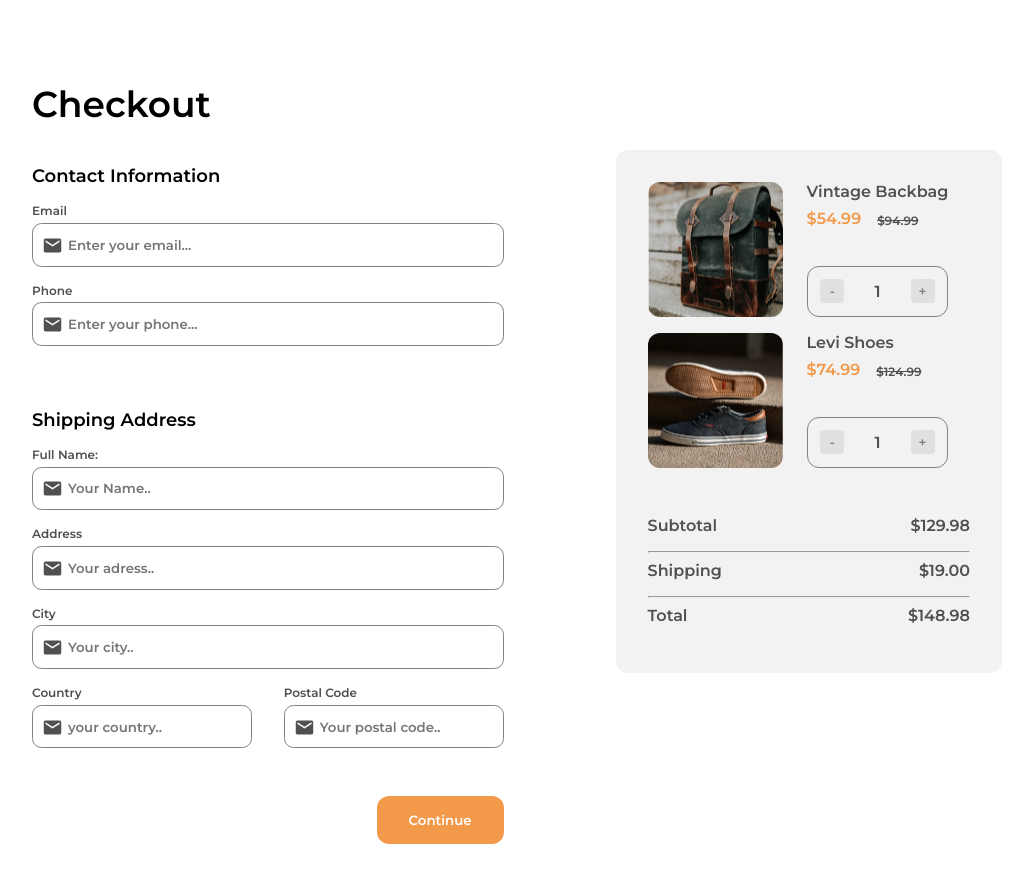
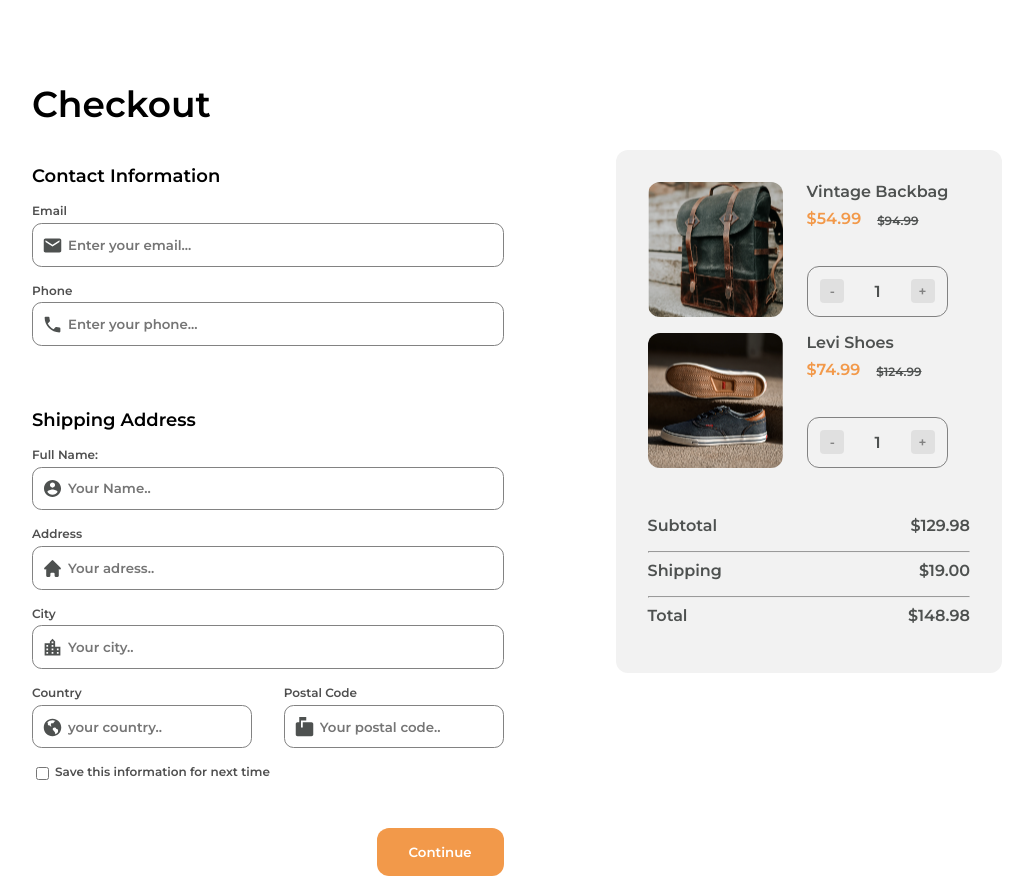
Before and after one commit to maax6/checkout-page, a React (Vite) app: page / in a window 1280 px wide. Shown: the whole page, without its empty margins (123-1156 px from the left). Before the commit the page ends 860 px from the top, so only its background shows below. Built offline with nearby package versions, Linux system fonts and the light colour scheme.

Commit message:
icons & checkbox ok

```diff
--- a/src/components/Checkout/Checkout.tsx
+++ b/src/components/Checkout/Checkout.tsx
@@ -3,9 +3,12 @@ import { useState } from 'react';
 import {
    MdEmail,
    MdPhone,
-   MdLocationOn,
-   MdLocalShipping,
+   MdLocationCity,
+   MdMarkunreadMailbox,
 } from 'react-icons/md';
+import { IoMdContact } from 'react-icons/io';
+import { HiHome } from 'react-icons/hi';
+import { RiEarthFill } from 'react-icons/ri';
 interface Item {
    id: number;
    name: string;
@@ -74,7 +77,7 @@ export function Checkout({ items }: CheckoutProps) {
                   </div>
                   <label htmlFor="phone">Phone</label>
                   <div className="input-field-group">
-                     <MdEmail className="input-icon" />
+                     <MdPhone className="input-icon" />
                      <input
                         className="input-field"
                         placeholder="Enter your phone..."
@@ -90,7 +93,7 @@ export function Checkout({ items }: CheckoutProps) {
                      Full Name:
                   </label>
                   <div className="input-field-group">
-                     <MdEmail className="input-icon" />
+                     <IoMdContact className="input-icon" />
                      <input
                         className="input-field"
                         placeholder="Your Name.."
@@ -101,7 +104,7 @@ export function Checkout({ items }: CheckoutProps) {
                   </div>
                   <label htmlFor="address">Address</label>
                   <div className="input-field-group">
-                     <MdEmail className="input-icon" />
+                     <HiHome className="input-icon" />
                      <input
                         className="input-field"
                         placeholder="Your adress.."
@@ -112,7 +115,7 @@ export function Checkout({ items }: CheckoutProps) {
                   </div>
                   <label htmlFor="city">City</label>
                   <div className="input-field-group">
-                     <MdEmail className="input-icon" />
+                     <MdLocationCity className="input-icon" />
                      <input
                         className="input-field"
                         placeholder="Your city.."
@@ -125,7 +128,7 @@ export function Checkout({ items }: CheckoutProps) {
                      <div className="checkout__form__column">
                         <label htmlFor="country">Country</label>
                         <div className="input-field-group">
-                           <MdEmail className="input-icon" />
+                           <RiEarthFill className="input-icon" />
                            <input
                               className="input-field"
                               placeholder="your country.."
@@ -138,7 +141,7 @@ export function Checkout({ items }: CheckoutProps) {
                      <div className="checkout__form__column">
                         <label htmlFor="postalcode">Postal Code</label>
                         <div className="input-field-group">
-                           <MdEmail className="input-icon" />
+                           <MdMarkunreadMailbox className="input-icon" />
                            <input
                               className="input-field"
                               placeholder="Your postal code.."
@@ -149,6 +152,16 @@ export function Checkout({ items }: CheckoutProps) {
                         </div>
                      </div>
                   </div>
+                     <div id="personnalInfos">
+                        <input
+                           type="checkbox"
+                           id="saveInfos"
+                           name="saveInfos"
+                        />
+                        <label htmlFor="saveInfos">
+                           Save this information for next time
+                        </label>
+                     </div>
                </div>
                <button className="checkout__form__submit">Continue</button>
             </form>
--- a/src/components/Checkout/_checkout.scss
+++ b/src/components/Checkout/_checkout.scss
@@ -39,7 +39,7 @@ h1 {
       .input-field-group {
          position: relative;
          display: flex;
-         align-items: center;
+         align-items: flex-start
       }
 
       .input-icon {
@@ -113,6 +113,7 @@ h1 {
          cursor: pointer;
          align-self: flex-end;
       }
+
    }
    &__cart {
       display: flex;
@@ -234,3 +235,8 @@ h1 {
       }
    }
 }
+#personnalInfos{
+	display: flex;
+	column-gap: 3px;
+	// flex-direction: column;
+  }
```
